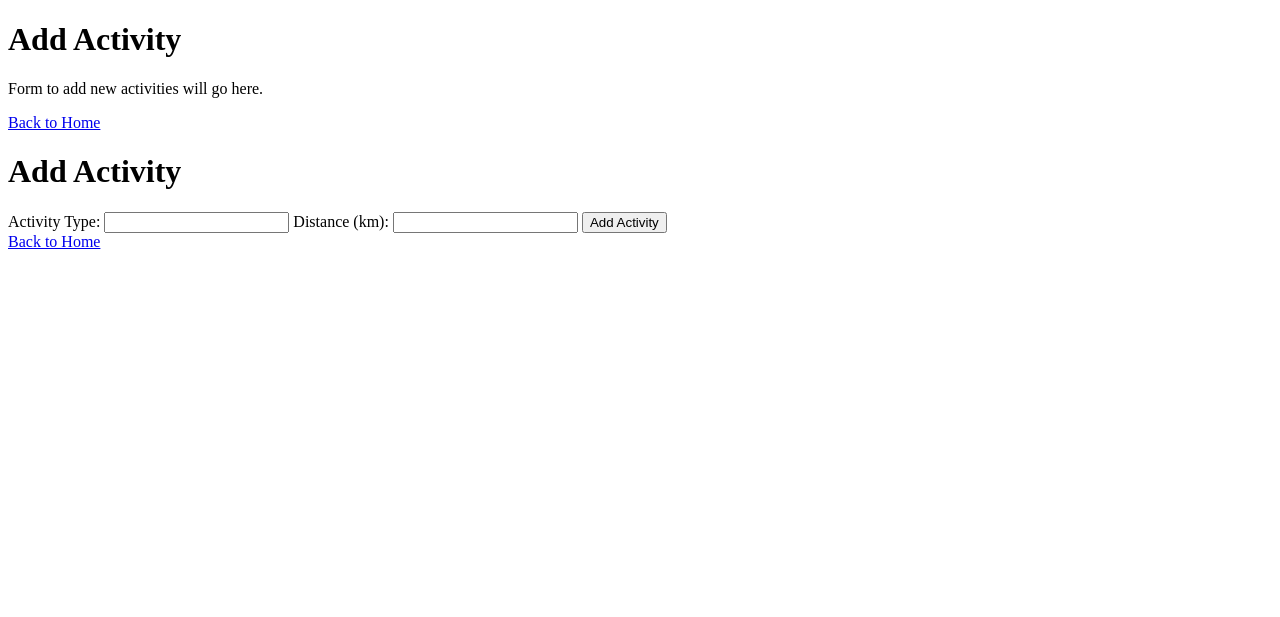
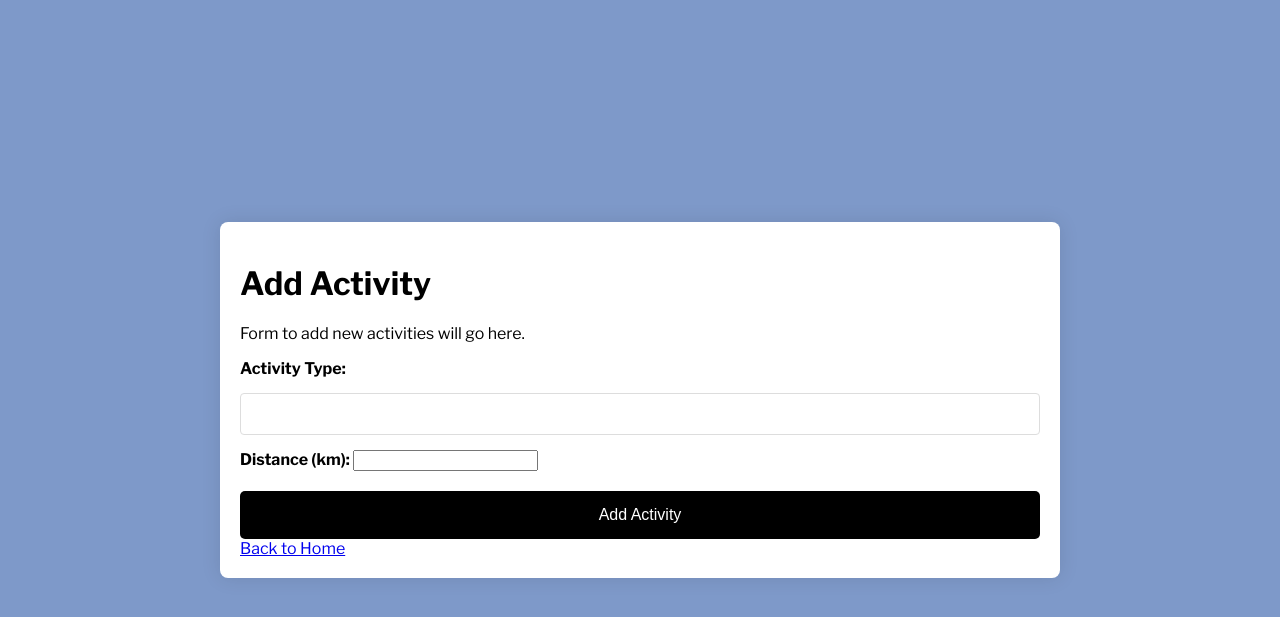
Before and after one commit to ahmedmunshi/FitSyncv2, a Flask app: template templates/add_activity.html in a window 1280 px wide. Shown: the top 617 px of the page. Run offline with Flask 2, Linux system fonts and the light colour scheme; the template is opened without the code that fills it, so the values that code supplies are empty.

Commit message:
Fix: Resolved issue with CSS not applying on Add-activity page

```diff
--- a/templates/add_activity.html
+++ b/templates/add_activity.html
@@ -5,31 +5,28 @@
     <meta charset="UTF-8">
     <meta name="viewport" content="width=device-width, initial-scale=1.0">
     <title>Add Activity - FitSync</title>
+    <link rel="stylesheet" href="/static/styles.css">
+    <link href="https://fonts.googleapis.com/css2?family=Libre+Franklin:wght@400;700&display=swap" rel="stylesheet">
 </head>
 <body>
+    <div class="container">
     <h1>Add Activity</h1>
     <p>Form to add new activities will go here.</p>
-    <a href="/">Back to Home</a>
-</body>
-</html>
-<!DOCTYPE html>
-<html lang="en">
-<head>
-    <meta charset="UTF-8">
-    <meta name="viewport" content="width=device-width, initial-scale=1.0">
-    <title>Add Activity - FitSync</title>
-</head>
-<body>
-    <h1>Add Activity</h1>
     <form method="POST">
-        <label for="type">Activity Type:</label>
+        <label for="activity-type">Activity Type:</label>
+        <input type="text" id="activity-type" name="type" required>
+
+        <label for="distance">Distance (km):</label>
+        <input type="number" id="distance" name="distance" step="0.01" required>
+        <!-- <label for="type">Activity Type:</label>
         <input type="text" name="type" required>
 
         <label for="distance">Distance (km):</label>
-        <input type="number" name="distance" step="0.01" required>
+        <input type="number" name="distance" step="0.01" required> -->
 
         <button type="submit">Add Activity</button>
     </form>
     <a href="/">Back to Home</a>
+    </div>
 </body>
 </html>
```
